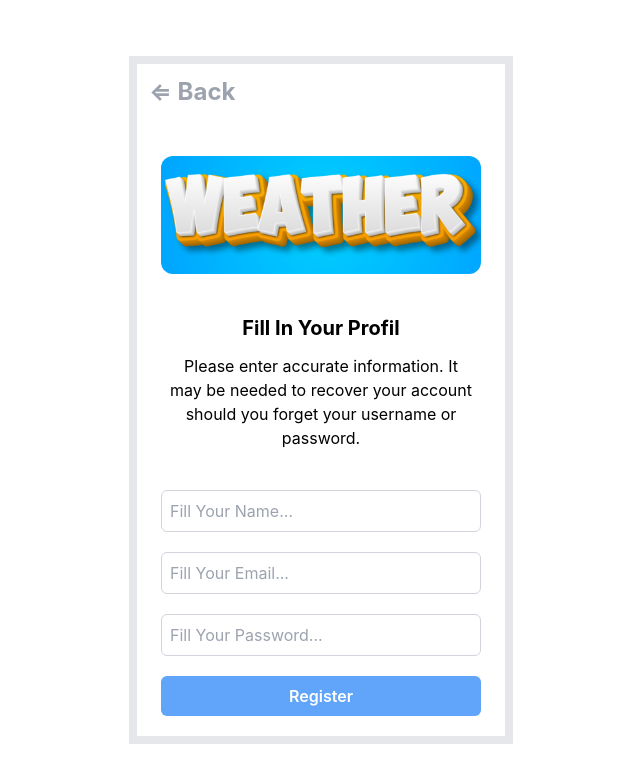
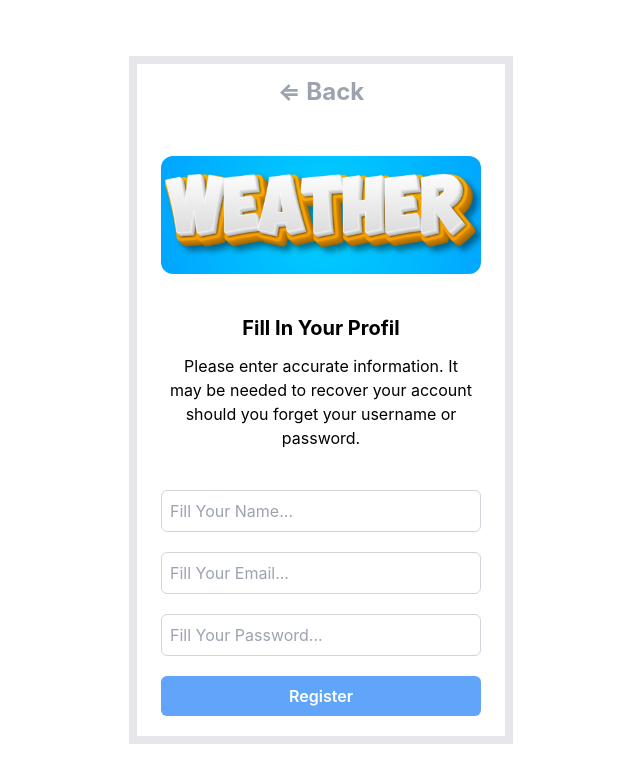
Before and after one commit to RevoU-FSSE-4/milestone-2-bintangsenjapratama, a React (Create React App) app: page /RegisterNew in a window 1280 px wide. Shown: the top 782 px of the page, without its empty margins (319-959 px from the left). Built offline with nearby package versions, Linux system fonts and the light colour scheme.

Commit message:
fix: replace a to button

```diff
--- a/src/components/weather_app/WeatherRegister.tsx
+++ b/src/components/weather_app/WeatherRegister.tsx
@@ -14,13 +14,12 @@ export default function WeatherRegister() {
               alt="Weather Logo"
               className="w-40 drop-shadow-2xl"
             />
-            <a
-              href=""
+            <button
               onClick={() => navigate("/RegisterNew")}
               className="text-xl mr-5 text-white font-medium cursor-pointer"
             >
               <p className="hover:bg-blue-600">Register Here</p>
-            </a>
+            </button>
           </div>
         </div>
       </div>
--- a/src/pages/RegisterNew.tsx
+++ b/src/pages/RegisterNew.tsx
@@ -73,11 +73,11 @@ export default function WeatherRegisterNew() {
           onSubmit={HandleRegister}
         >
           <div className="w-96 border border-8 bg-white">
-            <a href="" onClick={() => navigate("/")}>
+            <button onClick={() => navigate("/")}>
               <p className="text-left p-3 text-2xl font-bold text-gray-400 cursor-pointer">
                 ⇐ Back
               </p>
-            </a>
+            </button>
             <div className=" p-1 flex items-center justify-center mt-8 pb-5">
               <img
                 src={weather_text}
```
